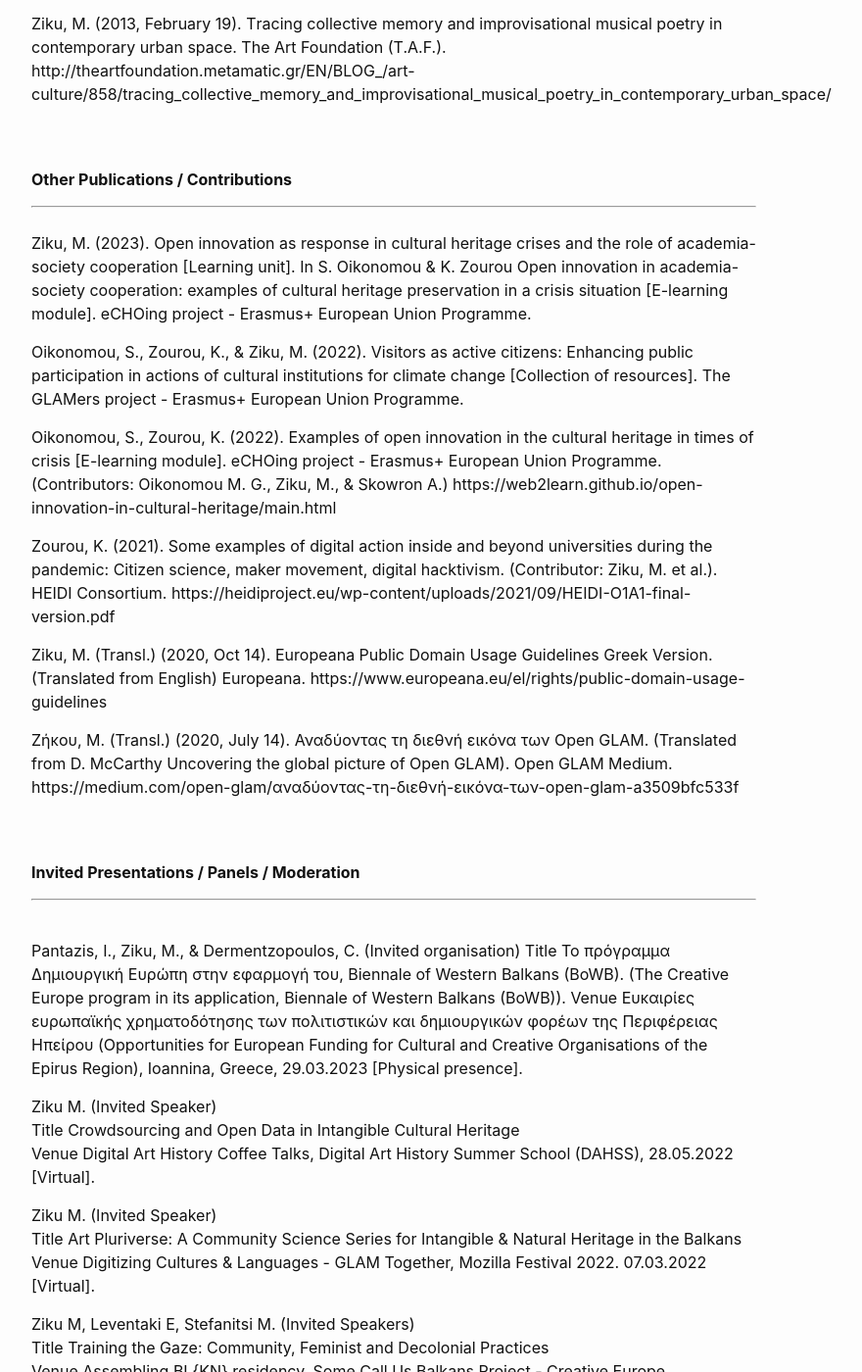
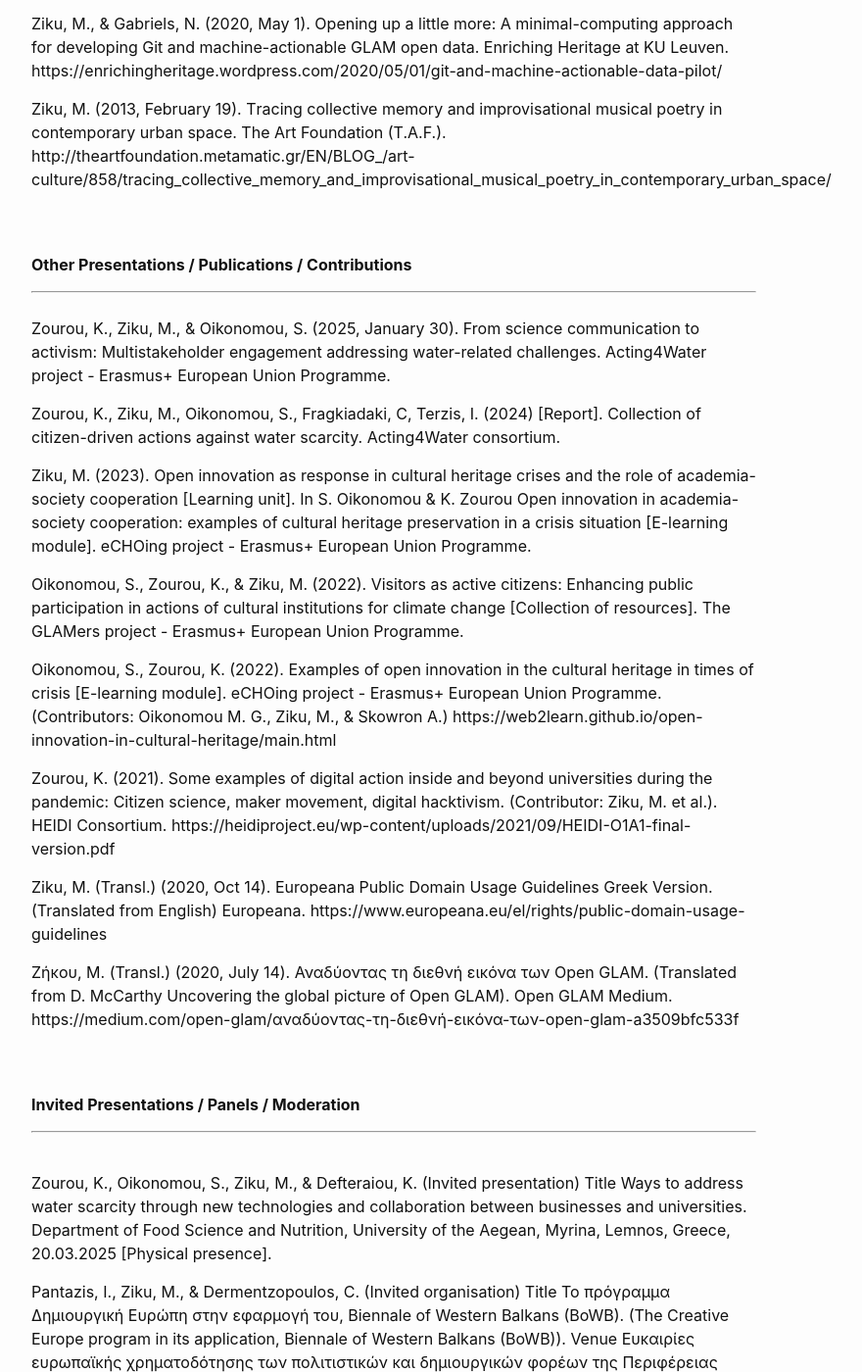
Before and after one commit to mziku/mziku.github.io, a Jekyll site: the page built from publications.md, in a window 1280 px wide and 1400 px high, scrolled down 5404 px. Shown: the whole window at 98% size, without its empty margins (238-1118 px from the left). Built offline with Jekyll 4.4.1, drawn with Linux system fonts in a browser that asks for light colours; some of the changed text lies outside the part shown.

Commit message:
publications.md

```diff
--- a/publications.md
+++ b/publications.md
@@ -9,6 +9,8 @@
 
 ---
 <br>
+
+Zourou, K., Oikonomou, S., & Ziku, M. (2024, November 13). Academia-driven open innovation for cultural heritage: Lessons learned from eCHOIng. CIDOC 2024: Sustainable Connections: Building Knowledge Networks, Rijksmuseum, Amsterdam, The Netherlands.
 
 Ziku, M. (2024, May 24). Ψηφιακή τεκμηρίωση της λαϊκής τέχνης: Η συμβολή της προφορικής και τοπικής ιστορίας (Digital documentation of folk art: The contribution of oral and local history). Προφορική Ιστορία και μνήμη, εργασία, εργασιακές σχέσεις και ταυτότητες (Scientific conference on Oral History and Memory, Labor, Labor Relations, and Identities), Ioannina, Greece.
 
@@ -128,10 +130,14 @@
 
 <br>
 <br>
-**Other Publications / Contributions**
+**Other Presentations / Publications / Contributions**
 
 ---
 <br>
+Zourou, K., Ziku, M., & Oikonomou, S. (2025, January 30). From science communication to activism: Multistakeholder engagement addressing water-related challenges. Acting4Water project - Erasmus+ European Union Programme.
+
+Zourou, K., Ziku, M., Oikonomou, S., Fragkiadaki, C, Terzis, I. (2024) [Report]. Collection of citizen-driven actions against water scarcity. Acting4Water consortium.
+
 Ziku, M. (2023). Open innovation as response in cultural heritage crises and the role of academia-society cooperation [Learning unit]. In S. Oikonomou & K. Zourou Open innovation in academia-society cooperation: examples of cultural heritage preservation in a crisis situation [E-learning module]. eCHOing project - Erasmus+ European Union Programme.
 
 Oikonomou, S., Zourou, K., & Ziku, M. (2022). Visitors as active citizens: Enhancing public participation in actions of cultural institutions for climate change [Collection of resources]. The GLAMers project - Erasmus+ European Union Programme.
@@ -150,6 +156,10 @@
 
 ---
 <br>
+
+Zourou, K., Oikonomou, S., Ziku, M., & Defteraiou, K. (Invited presentation)
+Title Ways to address water scarcity through new technologies and collaboration between businesses and universities.
+Department of Food Science and Nutrition, University of the Aegean, Myrina, Lemnos, Greece, 20.03.2025 [Physical presence].
 
 Pantazis, I., Ziku, M., & Dermentzopoulos, C. (Invited organisation)
 Title Το πρόγραμμα Δημιουργική Ευρώπη στην εφαρμογή του, Biennale of Western Balkans (BoWB). (The Creative Europe program in its application, Biennale of Western Balkans (BoWB)).
```
